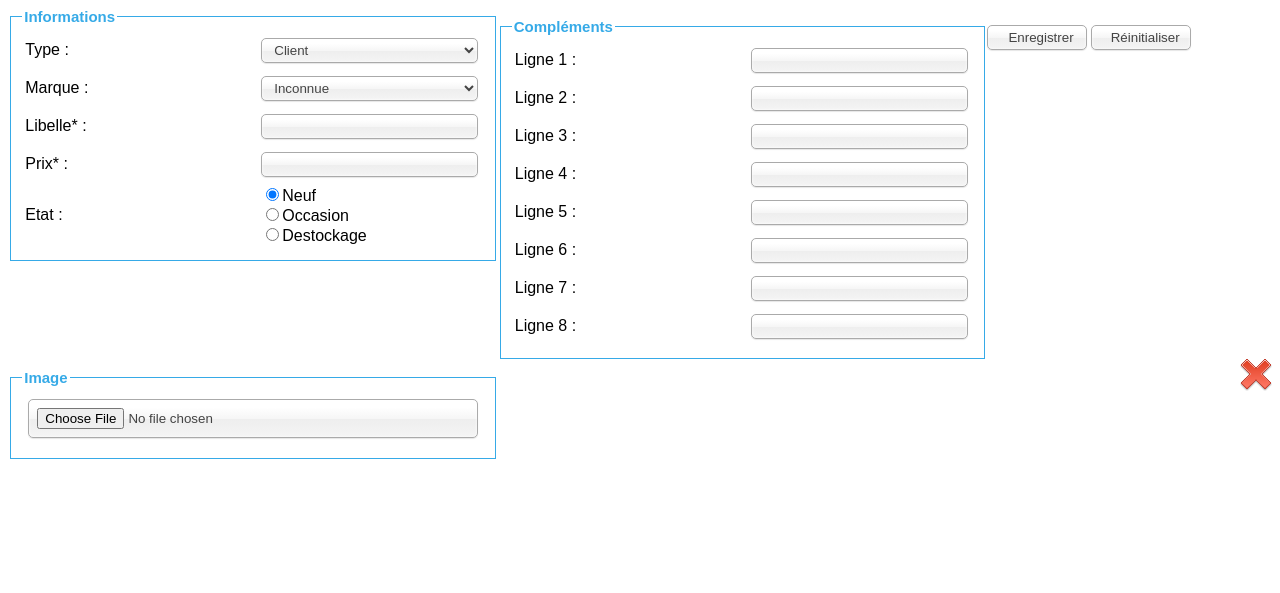
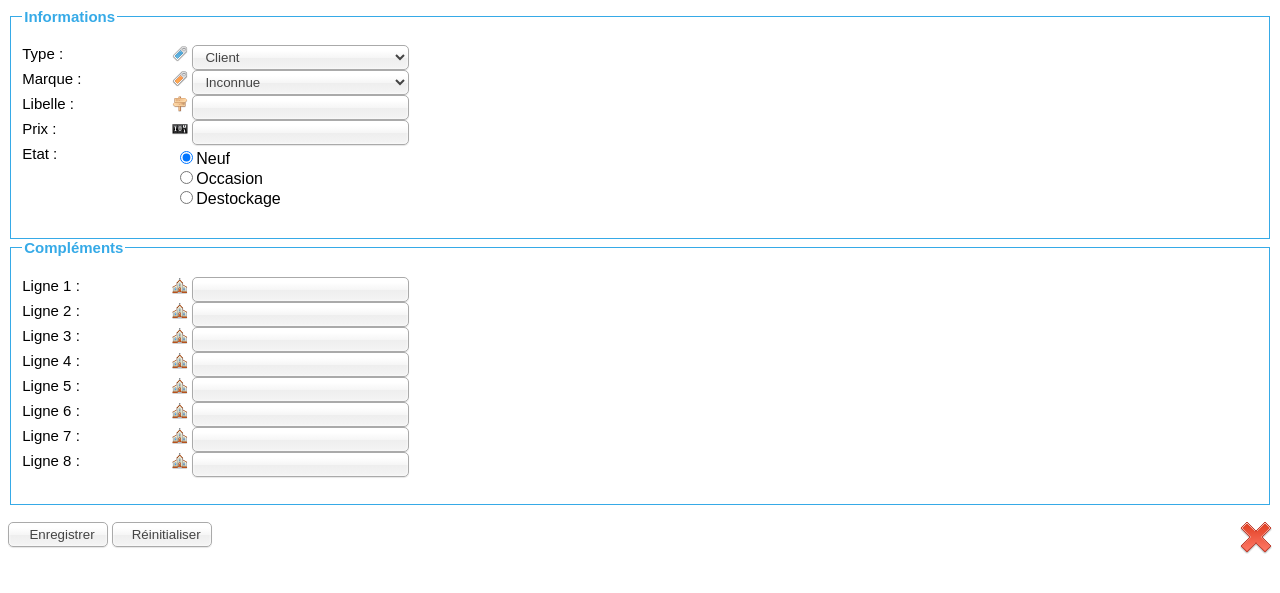
Before and after one commit to A2DF/app, a PHP site: page /infoProduit.php in a window 1280 px wide. Shown: the top 593 px of the page. Run offline with PHP 8.4, Linux system fonts and the light colour scheme; the visitor is signed in with stand-in values (Sample User, id 1); data comes from the database, SQL or seed files in the repository; data that the repository does not hold is empty.

Commit message:
online offline

```diff
--- a/A2DF/infoProduit.php
+++ b/A2DF/infoProduit.php
@@ -1,4 +1,5 @@
 <html>
+    <meta charset="UTF-8">
     <?php
     include ('private/fonctions.php');
 
@@ -25,7 +26,6 @@
 
     if ($_SERVER["REQUEST_METHOD"] == "POST") {
 
-
         $libelle_temp = filter_input(INPUT_POST, "libelle");
         controleLibelle($libelle_temp, $libelleErr, $libelle_, $erreurs);
 
@@ -46,64 +46,25 @@
         $info7_ = filter_input(INPUT_POST, "info7");
         $info8_ = filter_input(INPUT_POST, "info8");
 
-        $dossier = 'produits/';
-        $fichier = basename($_FILES['image']['name']);
-        $taille_maxi = 1000000;
-        $taille = filesize($_FILES['image']['tmp_name']);
-        $extensions = array('.png', '.PNG', '.jpg', '.JPG', '.jpeg', '.JPEG');
-        $extension = strrchr($_FILES['image']['name'], '.');
-
-        //Début des vérifications de sécurité...
-        if (!in_array($extension, $extensions)) { //Si l'extension n'est pas dans le tableau
-            $erreurExt = 'L\'image doit être de type png, jpg ou jpeg';
-            $erreurs++;
-        }
-
-        if ($taille > $taille_maxi) {
-            $erreurPoids = 'L\'image ne doit pas dépasser 1 Mo';
-            $erreurs++;
-        }
-
         if ($erreurs === 0) {
-
-            $fichier = iconv('UTF-8', 'ISO-8859-15', $fichier);
-            $fichier = strtr($fichier, 'ÀÁÂÃÄÅÇÈÉÊËÌÍÎÏÒÓÔÕÖÙÚÛÜÝàáâãäåçèéêëìíîïðòóôõöùúûüýÿ', 'AAAAAACEEEEIIIIOOOOOUUUUYaaaaaaceeeeiiiioooooouuuuyy');
-            $fichier = preg_replace('/([^.a-z0-9]+)/i', '-', $fichier);
-            //Insertion de l'image dans le dossier "produits"
-            move_uploaded_file($_FILES['image']['tmp_name'], $dossier . $fichier);
-
-            //Insertion des données dans la table "produit"
+            //Modification des données dans la table "Produit"
             modificationProduit($libelle_, $type_, $marque_, $prix_, $etat_, $fichier, $info1_, $info2_, $info3_, $info4_, $info5_, $info6_, $info7_, $info8_);
-
-            //Redirection vers la liste des employés
-            header('Location: listeProduit.php');
-        }
             ?>
 
+            <script language="javascript">
+                window.opener.location = window.opener.location + "";
+                window.self.close();
+            </script>
+
             <?php
+        }
     } else {
 
         //Initialisation des valeurs de champs
 
         $unProduit = unProduit($idProduit);
         foreach ($unProduit as $produit) {
-            if (isset($produit['libelle'])) {
             $libelle_ = $produit['libelle'];
-            } else {
-                $libelle_ = "";
-            }
-
-            if (isset($produit['type'])) {
-                $type_ = $produit['type'];
-            } else {
-                $type_ = "";
-            }
-
-            if (isset($produit['marque'])) {
-                $marque_ = ($produit['marque']);
-            } else {
-                $marque_ = "";
-            }
 
             if (isset($produit['prix'])) {
                 $prix_ = $produit['prix'];
@@ -112,69 +73,59 @@
             }
 
             if (isset($produit['etat'])) {
-                $etat_ = $produit['etat'];
+                $etat_ = ($produit['etat']);
             } else {
                 $etat_ = "";
             }
 
-            if (isset($produit['fichier'])) {
-                $fichier_ = $produit['fichier'];
-            } else {
-                $fichier_ = "";
-            }
-
             if (isset($produit['info1'])) {
-                $info1_ = $produit['info1'];
+                $info1_ = ($produit['info1']);
             } else {
                 $info1_ = "";
             }
 
             if (isset($produit['info2'])) {
-                $info2_ = $produit['info2'];
+                $info2_ = ($produit['info2']);
             } else {
                 $info2_ = "";
             }
 
             if (isset($produit['info3'])) {
-                $info3_ = $produit['info3'];
+                $info3_ = ($produit['info3']);
             } else {
                 $info3_ = "";
             }
 
             if (isset($produit['info4'])) {
-                $info4_ = $produit['info4'];
+                $info4_ = ($produit['info4']);
             } else {
                 $info4_ = "";
             }
 
             if (isset($produit['info5'])) {
-                $info5_ = $produit['info5'];
+                $info5_ = ($produit['info5']);
             } else {
                 $info5_ = "";
             }
 
             if (isset($produit['info6'])) {
-                $info6_ = $produit['info6'];
+                $info6_ = ($produit['info6']);
             } else {
                 $info6_ = "";
             }
 
             if (isset($produit['info7'])) {
-                $info7_ = $produit['info7'];
+                $info7_ = ($produit['info7']);
             } else {
                 $info7_ = "";
             }
 
             if (isset($produit['info8'])) {
-                $info8_ = $produit['info8'];
+                $info8_ = ($produit['info8']);
             } else {
                 $info8_ = "";
             }
-
-            $erreurExt = "";
-            $erreurPoids = "";
         }
-
     }
     ?>
 
@@ -183,14 +134,11 @@
         <meta name="viewport" content="width=device-width,minimum-scale=1.0,maximum-scale=1.0,initial-scale=1.0,user-scalable=no" />
         <link href="css/formulaires.css" rel="stylesheet" type="text/css">
         <form method="post" action="infoProduit.php?id=<?php echo $idProduit ?>" autocomplete="off">
-            <div class="boxHaut">
             <fieldset>
                 <legend>Informations</legend>
-                    <table border="0">
-                        <tr>
-                            <td class="label">Type :</td>
-                            <td class="images"></td>
-                            <td>
+                <p>
+                    <label for="nom">Type :</label>
+                    <img src="img/tag_blue.png" width="16" height="16"/>
                     <select class="chosen-select" tabindex="2" name="type" value='<?php echo $type_ ?>'>
                         <?php
                         $comboboxType = comboboxType();
@@ -205,12 +153,9 @@
                         }
                         ?>
                     </select>
-                            </td>
-                        </tr>
-                        <tr>
-                            <td class="label">Marque :</td>
-                            <td class="images"></td>
-                            <td>
+                    <br />
+                    <label for="prenom">Marque :</label>
+                    <img src="img/tag_orange.png" width="16" height="16"/>
                     <select class="chosen-select" tabindex="2" name="marque" value='<?php echo $marque_ ?>'>
                         <option selected value='443'>Inconnue</option>
                         <?php
@@ -226,22 +171,19 @@
                         }
                         ?>
                     </select>
-                            </td>
-                        </tr>
+                    <br />
+                    <label for="adresse">Libelle :</label>
+                    <img src="img/direction.png" width="16" height="16"/>
+                    <input type="text" name="adresse" value='<?php echo $libelle_ ?>'/>
+                    <br />
+                    <label for="cp">Prix :</label>
+                    <img src="img/counter.png" width="16" height="16"/>
+                    <input type="text" name="cp" value='<?php echo $prix_ ?>'/>
+                    <br />
+                    <label for="cp">Etat :</label>
+                <table border="0">
                     <tr>
-                            <td class="label">Libelle* :</td>
-                            <td class="images"></td>
-                            <td><input type='text' name='libelle' value='<?php echo $libelle_ ?>'></td>
-                        </tr>
-                        <tr>
-                            <td class="label">Prix* :</td>
-                            <td class="images"></td>
-                            <td><input type='text' name='prix' value='<?php echo $prix_ ?>'></td>
-                        </tr>
-                        <tr>
-                            <td class="label">Etat :</td>
-                            <td class="images"></td>
-                            <td class="checkbox">
+                        <td>
                     <?php
                     if ($etat_ == 0) {
                         echo "<label><input type='radio' name='etat' value='0' checked/>Neuf</label>";
@@ -260,67 +202,45 @@
                         </td>
                     </tr>
                 </table>
+                </p>
             </fieldset>
-            </div>
-
-            <div class="boxMilieu">
             <fieldset>
                 <legend>Compléments</legend>
-                    <table border="0">
-                        <tr>
-                            <td class="label">Ligne 1 :</td>
-                            <td class="images"></td>
-                            <td><input type='text' name='info1' value='<?= $info1_ ?>'></td>
-                        </tr>
-                        <tr>
-                            <td class="label">Ligne 2 :</td>
-                            <td class="images"></td>
-                            <td><input type='text' name='info2' value='<?= $info2_ ?>'></td>
-                        </tr>
-                        <tr>
-                            <td class="label">Ligne 3 :</td>
-                            <td class="images"></td>
-                            <td><input type='text' name='info3' value='<?= $info3_ ?>'></td>
-                        </tr>
-                        <tr>
-                            <td class="label">Ligne 4 :</td>
-                            <td class="images"></td>
-                            <td><input type='text' name='info4' value='<?= $info4_ ?>'></td>
-                        </tr>
-                        <tr>
-                            <td class="label">Ligne 5 :</td>
-                            <td class="images"></td>
-                            <td><input type='text' name='info5' value='<?= $info5_ ?>'></td>
-                        </tr>
-                        <tr>
-                            <td class="label">Ligne 6 :</td>
-                            <td class="images"></td>
-                            <td><input type='text' name='info6' value='<?= $info6_ ?>'></td>
-                        </tr>
-                        <tr>
-                            <td class="label">Ligne 7 :</td>
-                            <td class="images"></td>
-                            <td><input type='text' name='info7' value='<?= $info7_ ?>'></td>
-                        </tr>
-                        <tr>
-                            <td class="label">Ligne 8 :</td>
-                            <td class="images"></td>
-                            <td><input type='text' name='info8' value='<?= $info8_ ?>'></td>
-                        </tr>
-                    </table>
+                <p>
+                    <label for="cp">Ligne 1 :</label>
+                    <img src="img/church.png" width="16" height="16"/>
+                    <input type="text" name="ville" value='<?php echo $info1_ ?>'/>
+                    <br />
+                    <label for="cp">Ligne 2 :</label>
+                    <img src="img/church.png" width="16" height="16"/>
+                    <input type="text" name="ville" value='<?php echo $info2_ ?>'/>
+                    <br />
+                    <label for="cp">Ligne 3 :</label>
+                    <img src="img/church.png" width="16" height="16"/>
+                    <input type="text" name="ville" value='<?php echo $info3_ ?>'/>
+                    <br />
+                    <label for="cp">Ligne 4 :</label>
+                    <img src="img/church.png" width="16" height="16"/>
+                    <input type="text" name="ville" value='<?php echo $info4_ ?>'/>
+                    <br />
+                    <label for="cp">Ligne 5 :</label>
+                    <img src="img/church.png" width="16" height="16"/>
+                    <input type="text" name="ville" value='<?php echo $info5_ ?>'/>
+                    <br />
+                    <label for="cp">Ligne 6 :</label>
+                    <img src="img/church.png" width="16" height="16"/>
+                    <input type="text" name="ville" value='<?php echo $info6_ ?>'/>
+                    <br />
+                    <label for="cp">Ligne 7 :</label>
+                    <img src="img/church.png" width="16" height="16"/>
+                    <input type="text" name="ville" value='<?php echo $info7_ ?>'/>
+                    <br />
+                    <label for="cp">Ligne 8 :</label>
+                    <img src="img/church.png" width="16" height="16"/>
+                    <input type="text" name="ville" value='<?php echo $info8_ ?>'/>
+                    <br />
+                </p>
             </fieldset>
-            </div>
-
-            <div class="boxBas">
-                <fieldset>
-                    <legend>Image</legend>
-                    <table border="0">
-                        <tr>
-                            <td><input type="hidden" name="MAX_FILE_SIZE" value="1000000"><input type='file' name='image' value=''></td>
-                        </tr>
-                    </table>
-                </fieldset>
-            </div>
             <br />
             <input type="submit" value="Enregistrer">
             <input type='reset' value='Réinitialiser'>
@@ -331,18 +251,6 @@
     if ($libelleErr <> "") {
         echo "<img src='img/exclamation.png'/>  " . $libelleErr . "<br />";
     }
-
-    if ($prixErr <> "") {
-        echo "<img src='img/exclamation.png'/>  " . $prixErr . "<br />";
-    }
-
-    if ($erreurExt <> "") {
-        echo "<img src='img/exclamation.png'/>  " . $erreurExt . "<br />";
-    }
-
-    if ($erreurPoids <> "") {
-        echo "<img src='img/exclamation.png'/>  " . $erreurPoids . "<br />";
-    }
     ?>
 </body>
 </html>
--- a/A2DF/listeProduit.php
+++ b/A2DF/listeProduit.php
@@ -118,8 +118,8 @@
                     <td class="info"><?php echo $marque . " " . $libelle . " " ?><img src="img/information.png" title="Informations" onclick="window.open('infoProduit.php?id=<?php echo $idProduit ?>', 'search', '\
                                                                                                                                                                                                                 left=500, \n\
                                                                                                                                                                                                                 top=150, \n\
-                                                                                                                                                                                                                width=500, \n\
-                                                                                                                                                                                                                height=700, \n\
+                                                                                                                                                                                                                width=450, \n\
+                                                                                                                                                                                                                height=600, \n\
                                                                                                                                                                                                                 scrollbars=no, \n\
                                                                                                                                                                                                                 resizable=no, \n\
                                                                                                                                                                                                                 dependant=yes')"/>
--- a/A2DF/private/requetes.php
+++ b/A2DF/private/requetes.php
@@ -261,10 +261,10 @@ function modificationClient($idClient, $nom, $prenom, $adresse, $cp, $ville, $co
     return $resultat;
 }
 
-function modificationProduit($idProduit,$libelle, $type, $marque, $prix, $etat, $image, $info1, $info2, $info3, $info4, $info5, $info6, $info7, $info8) {
+function modificationProduit($idProduit, $libelle, $type, $marque, $prix, $etat, $info1, $info2, $info3, $info4, $info5, $info6, $info7, $info8) {
     global $connexion;
     $resultat = $connexion->exec("  UPDATE produit
-                                    SET libelle = \"$libelle\", prenom = \"$type\", marque = \"$marque\", prix = '$prix', image = \"$image\", etat = '$etat', info1 = \"$info1\", info2 = \"$info2\", info3 = \"$info3\", info4 = \"$info4\", info5 = \"$info5\", info6 = \"$info6\", info7 = \"$info7\", info8 = \"$info8\"
+                                    SET libelle = \"$libelle\", prenom = \"$type\", marque = \"$marque\", prix = '$prix', etat = '$etat', info1 = \"$info1\", info2 = \"$info2\", info3 = \"$info3\", info4 = \"$info4\", info5 = \"$info5\", info6 = \"$info6\", info7 = \"$info7\", info8 = \"$info8\"
                                     WHERE idProduit = $idProduit;");
     return $resultat;
 }
```
Lines whose indentation alone changed are shown as unchanged.
